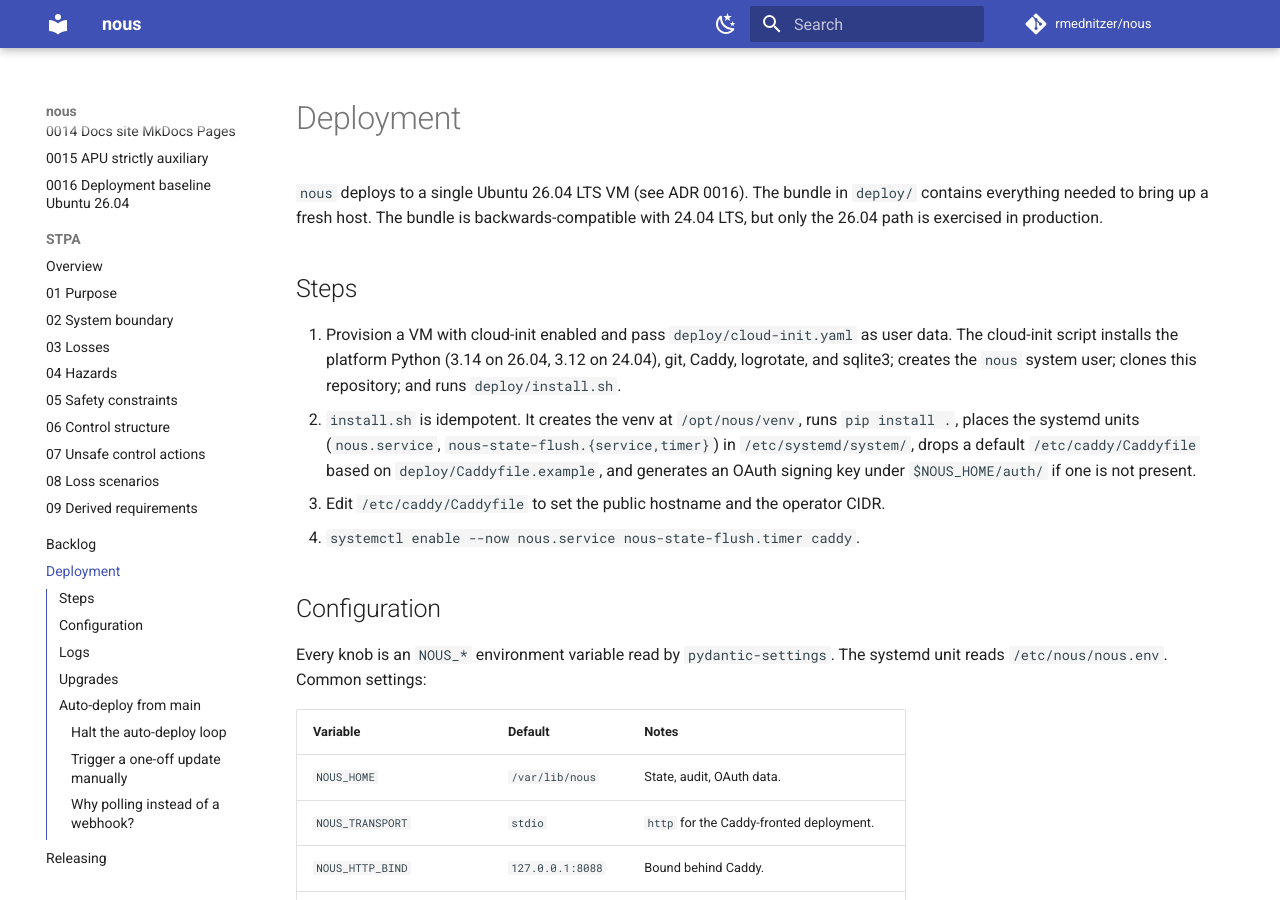
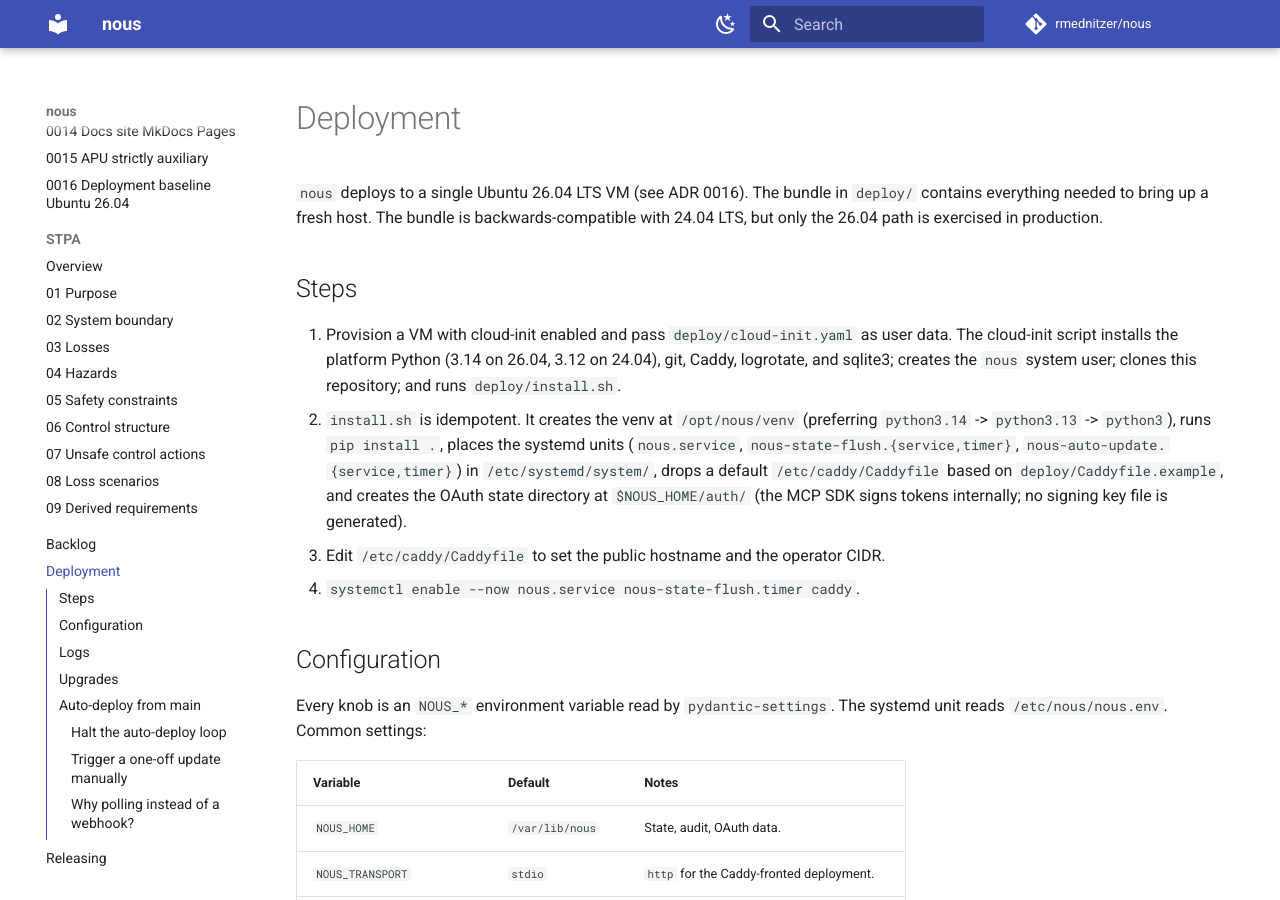
Before and after one commit to rmednitzer/nous, an MkDocs documentation site: the page built from docs/deployment.md, in a window 1280 px wide and 900 px high. Built offline with MkDocs 1.6.1 and Material for MkDocs 9.7.7, drawn with Linux system fonts in a browser that asks for light colours; comment, search, counter and statistics services are not loaded.

Commit message:
docs(deploy): correct install.sh behaviour (PR #21 review)
Address Copilot review comments on PR #21:

- skills/nous-deployment-vm.md: install.sh does not generate an
  OAuth signing key. The MCP SDK signs tokens internally; the
  installer only creates $NOUS_HOME/auth/ as a state directory.
  Step 3 also now names the python3.14 -> python3.13 -> python3
  fallback explicitly.
- deploy/README.md: rephrase the Python fallback so it names the
  middle python3.13 branch rather than skipping straight from
  python3.14 to python3.
- docs/deployment.md: same OAuth signing key correction as the
  skill runbook; same explicit python3 fallback chain. Also names
  the nous-auto-update.{service,timer} alongside the other systemd
  units the installer places.

make check + mkdocs --strict still clean.

Signed-off-by: Roman Mednitzer <r.mednitzer@outlook.com>

```diff
--- a/docs/deployment.md
+++ b/docs/deployment.md
@@ -13,11 +13,14 @@ host. The bundle is backwards-compatible with 24.04 LTS, but only the
    creates the `nous` system user; clones this repository; and runs
    `deploy/install.sh`.
 2. `install.sh` is idempotent. It creates the venv at
-   `/opt/nous/venv`, runs `pip install .`, places the systemd units
-   (`nous.service`, `nous-state-flush.{service,timer}`) in
-   `/etc/systemd/system/`, drops a default `/etc/caddy/Caddyfile`
-   based on `deploy/Caddyfile.example`, and generates an OAuth signing
-   key under `$NOUS_HOME/auth/` if one is not present.
+   `/opt/nous/venv` (preferring `python3.14` -> `python3.13` ->
+   `python3`), runs `pip install .`, places the systemd units
+   (`nous.service`, `nous-state-flush.{service,timer}`,
+   `nous-auto-update.{service,timer}`) in `/etc/systemd/system/`,
+   drops a default `/etc/caddy/Caddyfile` based on
+   `deploy/Caddyfile.example`, and creates the OAuth state directory
+   at `$NOUS_HOME/auth/` (the MCP SDK signs tokens internally; no
+   signing key file is generated).
 3. Edit `/etc/caddy/Caddyfile` to set the public hostname and the
    operator CIDR.
 4. `systemctl enable --now nous.service nous-state-flush.timer caddy`.
```
Also changed, not shown: deploy/README.md (+4 -4 lines), skills/nous-deployment-vm.md (+5 -3 lines).
